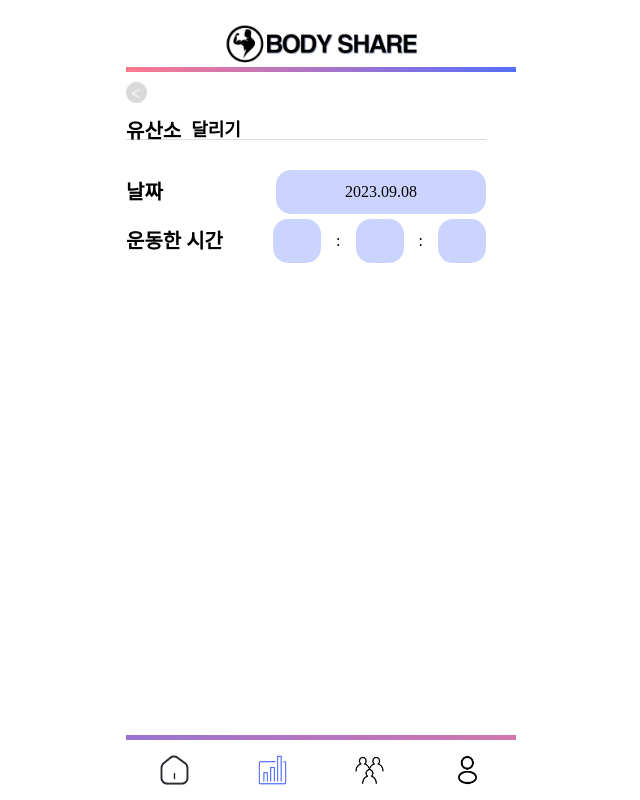
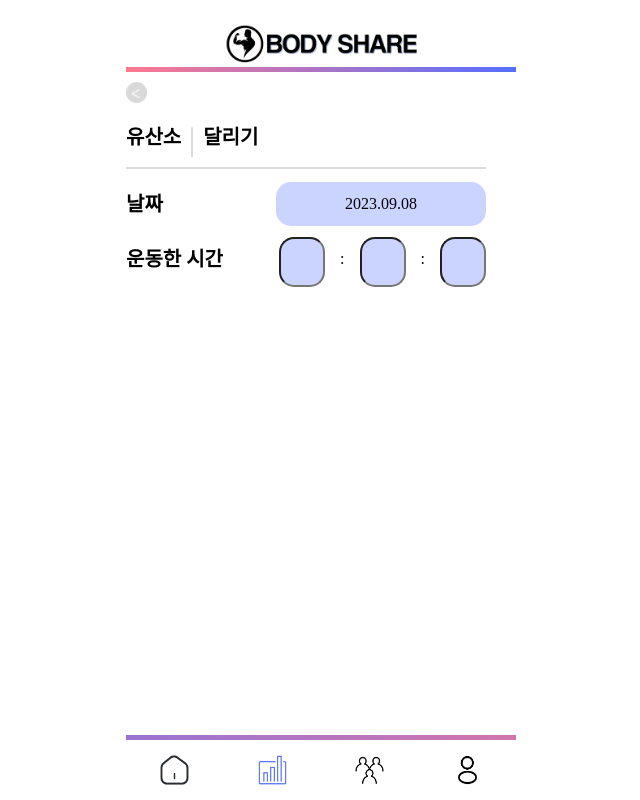
Before and after one commit to UNILION/BodyShare, a React (Create React App) app in the folder BodyShare-app/: page /analysis/time in a window 1280 px wide. Shown: the whole page, without its empty margins (319-959 px from the left). Built offline with nearby package versions, Linux system fonts and the light colour scheme.

Commit message:
feat: 분석페이지 운동시간 입력 페이지 input 수정

```diff
--- a/BodyShare-app/src/pages/analysis/TimeInput.js
+++ b/BodyShare-app/src/pages/analysis/TimeInput.js
@@ -1,5 +1,7 @@
+import React from 'react';
 import styled from "styled-components";
 import previous from "../../assets/Img/Previous.png";
+import { useNavigate } from 'react-router-dom';
 
 const TimeInputContainer = styled.div`
   display: grid;
@@ -21,7 +23,8 @@ const SportTitle = styled.div`
 
 const Line = styled.div`
   width: 360px;
-  height: 1px;
+  height: 2px;
+  margin-top: 20px;
   background-color: rgba(135, 135, 135, 0.3);
 `;
 
@@ -56,9 +59,9 @@ const SportTime = styled.div`
   grid-row: 4;
 `;
 
-const SmallBox = styled.div`
+const SmallBox = styled.input`
   float: right;
-  width: 48px;
+  width: 38px;
   height: 44px;
   background-color: rgba(85, 111, 255, 0.3);
   border-radius: 15px;
@@ -78,20 +81,32 @@ const Category = styled.p`
   float: left;
 `;
 
+const SmallLine = styled.div`
+  width: 2px;
+  height: 30px;
+  background-color: rgba(135, 135, 135, 0.3);
+  float: left;
+  margin-right: 10px;
+`;
+
 const SportName = styled.p`
-  font-size: 18px;
+  font-size: 20px;
   font-weight: bold;
   margin-left: 10px;
 `;
 
 
 const TimeInput = function () {
+  const navigate = useNavigate();
+
   return (
     <>
       <TimeInputContainer>
-        <PreviousButton src={previous}></PreviousButton>
+        <PreviousButton src={previous} onClick={() => navigate('/analysis')}></PreviousButton>
+
         <SportTitle>
           <Category>유산소</Category>
+          <SmallLine></SmallLine>
           <SportName>달리기</SportName>
           <Line></Line>
         </SportTitle>
```
